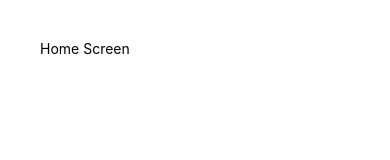
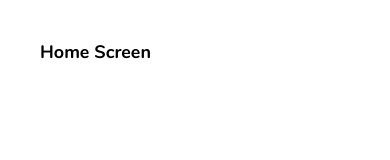
Before and after one commit to OsodracPT/words-game, a React Native app: screen /Home in a window 390 px wide. Shown: the top 160 px of the page. Built offline with nearby package versions, Linux system fonts and the light colour scheme.

Commit message:
Custom Fonts

```diff
--- a/App.js
+++ b/App.js
@@ -1,7 +1,21 @@
 import React, { useState } from "react";
+import * as Font from "expo-font";
+import Home from "./screens/home";
+import { AppLoading } from "expo";
 
-import Home from "./screens/home";
+const getFonts = () =>
+  Font.loadAsync({
+    "nunito-regular": require("./assets/fonts/Nunito-Regular.ttf"),
+    "nunito-bold": require("./assets/fonts/Nunito-Bold.ttf"),
+  });
 
 export default function App() {
-  return <Home></Home>;
+  const [fontsLoaded, setFontsLoaded] = useState(false);
+  if (fontsLoaded) {
+    return <Home></Home>;
+  } else {
+    return (
+      <AppLoading startAsync={getFonts} onFinish={() => setFontsLoaded(true)} />
+    );
+  }
 }
--- a/screens/home.js
+++ b/screens/home.js
@@ -4,7 +4,7 @@
 export default function Home() {
   return (
     <View style={styles.container}>
-      <Text>Home Screen</Text>
+      <Text style={styles.titleText}>Home Screen</Text>
     </View>
   );
 }
@@ -13,4 +13,8 @@
   container: {
     padding: 40,
   },
+  titleText: {
+    fontFamily: "nunito-bold",
+    fontSize: 18,
+  },
 });
```
Also changed, not shown: assets/fonts/Nunito-Bold.ttf (added), assets/fonts/Nunito-Regular.ttf (added).
